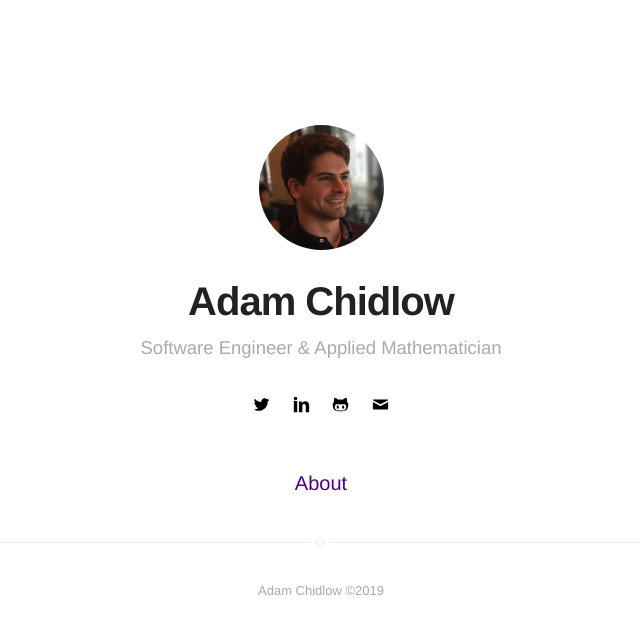
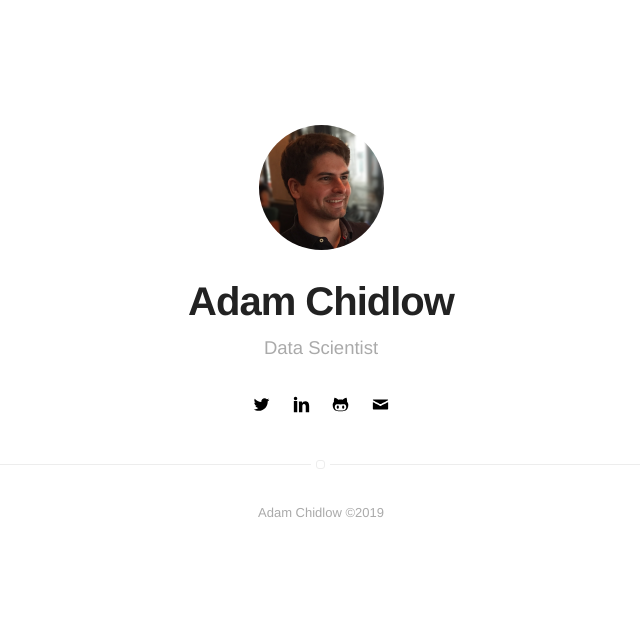
Before and after one commit to achidlow/achidlow.github.io, a Jekyll site: the page built from index.html, in a window 1280 px wide. Shown: the top 634 px of the page, without its empty margins (319-959 px from the left). Built offline with Jekyll 4.4.1, drawn with Linux system fonts in a browser that asks for light colours.

Commit message:
Career pivot: ✅
Can finally legitimately call myself a Data Scientist 🎉.

Also disable About page link until I have time to update it.

```diff
--- a/_config.yml
+++ b/_config.yml
@@ -1,6 +1,6 @@
 # main text of home
 name: Adam Chidlow
-bio: Software Engineer <br class="rwd-break"/> & <br class="rwd-break"/> Applied Mathematician
+bio: Data Scientist
 
 # twitter summary info
 description: Adam Chidlow is a Software Engineer and an Applied Mathematician based in Perth, Western Australia
@@ -74,7 +74,7 @@ width: large
 #projects: true
 
 # if you don't need "about" or "blog", comment them out below
-about: true
+#about: true
 #blog: true
 #show-feed: true
 
```
